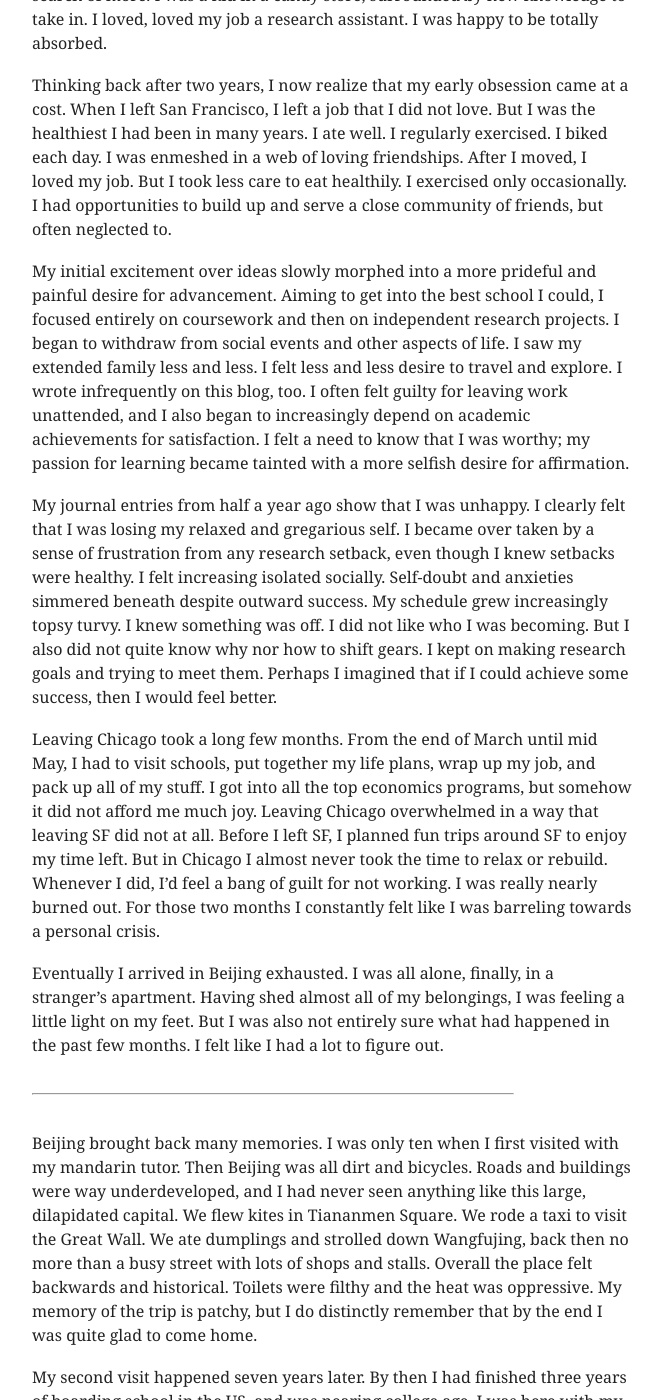
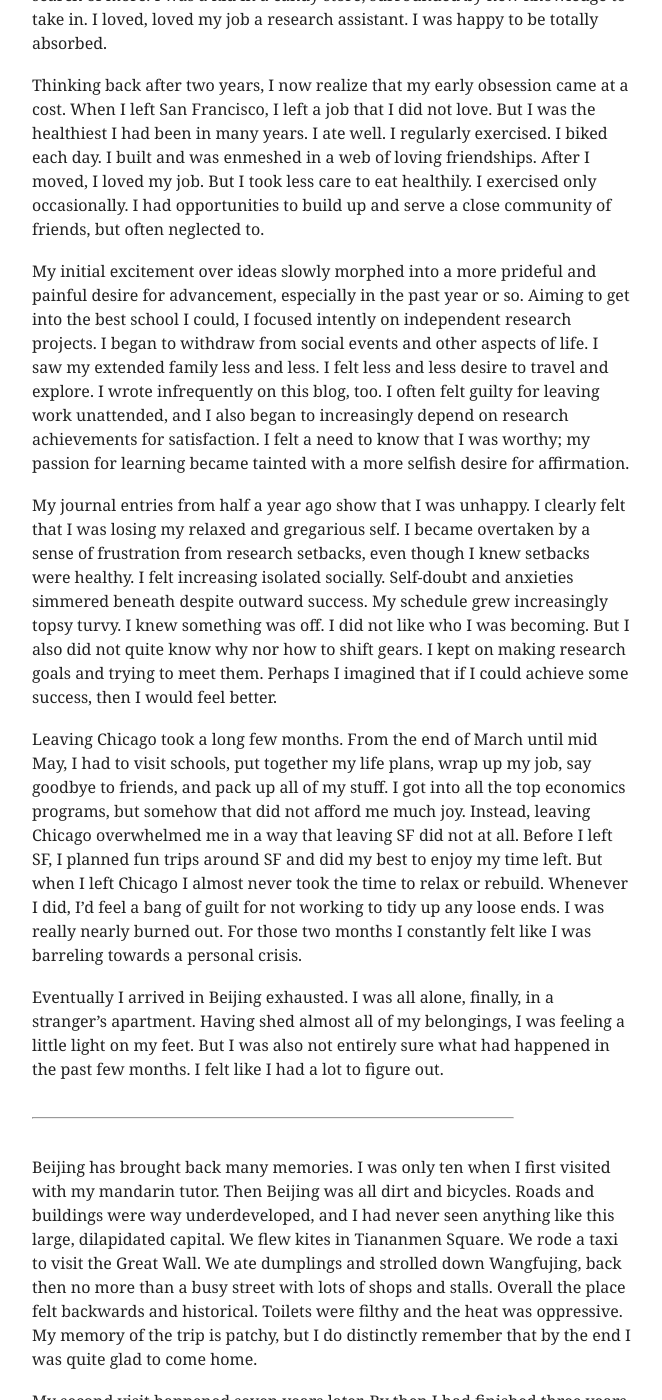
Before and after one commit to mbwong/mbwong.github.com, a Jekyll site: the page built from _posts/2015-06-15-reflections-from-beijing.md, in a window 1280 px wide and 1400 px high, scrolled down 477 px. Shown: the whole window, without its empty margins (308-970 px from the left). Built offline with Jekyll 4.4.1, drawn with Linux system fonts in a browser that asks for light colours.

Commit message:
Update 2015-06-15-reflections-from-beijing.md

```diff
--- a/_posts/2015-06-15-reflections-from-beijing.md
+++ b/_posts/2015-06-15-reflections-from-beijing.md
@@ -10,19 +10,19 @@ When I first moved to Chicago, my mother worried that in choosing an academic li
 
 I arrived at Chicago for what turned out to be a dream job. Even though my father is an economist, I had not properly studied the subject before. Much of it was really new to me. Sitting in lectures, I found myself suddenly understanding things that I never even thought about before and seeing the world wholly anew. Eager to learn I'd in drop in on seminars and classes between working on research tasks. I read textbooks and browsed syllabi in search of more. I was a kid in a candy store, surrounded by new knowledge to take in. I loved, loved my job a research assistant. I was happy to be totally absorbed.
 
-Thinking back after two years, I now realize that my early obsession came at a cost. When I left San Francisco, I left a job that I did not love. But I was the healthiest I had been in many years. I ate well. I regularly exercised. I biked each day. I was enmeshed in a web of loving friendships. After I moved, I loved my job. But I took less care to eat healthily. I exercised only occasionally. I had opportunities to build up and serve a close community of friends, but often neglected to.
+Thinking back after two years, I now realize that my early obsession came at a cost. When I left San Francisco, I left a job that I did not love. But I was the healthiest I had been in many years. I ate well. I regularly exercised. I biked each day. I built and was enmeshed in a web of loving friendships. After I moved, I loved my job. But I took less care to eat healthily. I exercised only occasionally. I had opportunities to build up and serve a close community of friends, but often neglected to.
 
-My initial excitement over ideas slowly morphed into a more prideful and painful desire for advancement. Aiming to get into the best school I could, I focused entirely on coursework and then on independent research projects. I began to withdraw from social events and other aspects of life. I saw my extended family less and less. I felt less and less desire to travel and explore. I wrote infrequently on this blog, too. I often felt guilty for leaving work unattended, and I also began to increasingly depend on academic achievements for satisfaction. I felt a need to know that I was worthy; my passion for learning became tainted with a more selfish desire for affirmation.
+My initial excitement over ideas slowly morphed into a more prideful and painful desire for advancement, especially in the past year or so. Aiming to get into the best school I could, I focused intently on independent research projects. I began to withdraw from social events and other aspects of life. I saw my extended family less and less. I felt less and less desire to travel and explore. I wrote infrequently on this blog, too. I often felt guilty for leaving work unattended, and I also began to increasingly depend on research achievements for satisfaction. I felt a need to know that I was worthy; my passion for learning became tainted with a more selfish desire for affirmation.
 
-My journal entries from half a year ago show that I was unhappy. I clearly felt that I was losing my relaxed and gregarious self. I became over taken by a sense of frustration from any research setback, even though I knew setbacks were healthy. I felt increasing isolated socially. Self-doubt and anxieties simmered beneath despite outward success. My schedule grew increasingly topsy turvy. I knew something was off. I did not like who I was becoming. But I also did not quite know why nor how to shift gears. I kept on making research goals and trying to meet them. Perhaps I imagined that if I could achieve some success, then I would feel better.
+My journal entries from half a year ago show that I was unhappy. I clearly felt that I was losing my relaxed and gregarious self. I became overtaken by a sense of frustration from research setbacks, even though I knew setbacks were healthy. I felt increasing isolated socially. Self-doubt and anxieties simmered beneath despite outward success. My schedule grew increasingly topsy turvy. I knew something was off. I did not like who I was becoming. But I also did not quite know why nor how to shift gears. I kept on making research goals and trying to meet them. Perhaps I imagined that if I could achieve some success, then I would feel better.
 
-Leaving Chicago took a long few months. From the end of March until mid May, I had to visit schools, put together my life plans, wrap up my job, and pack up all of my stuff. I got into all the top economics programs, but somehow it did not afford me much joy. Leaving Chicago overwhelmed in a way that leaving SF did not at all. Before I left SF, I planned fun trips around SF to enjoy my time left. But in Chicago I almost never took the time to relax or rebuild. Whenever I did, I'd feel a bang of guilt for not working. I was really nearly burned out. For those two months I constantly felt like I was barreling towards a personal crisis.
+Leaving Chicago took a long few months. From the end of March until mid May, I had to visit schools, put together my life plans, wrap up my job, say goodbye to friends, and pack up all of my stuff. I got into all the top economics programs, but somehow that did not afford me much joy. Instead, leaving Chicago overwhelmed me in a way that leaving SF did not at all. Before I left SF, I planned fun trips around SF and did my best to enjoy my time left. But when I left Chicago I almost never took the time to relax or rebuild. Whenever I did, I'd feel a bang of guilt for not working to tidy up any loose ends. I was really nearly burned out. For those two months I constantly felt like I was barreling towards a personal crisis.
 
 Eventually I arrived in Beijing exhausted. I was all alone, finally, in a stranger's apartment. Having shed almost all of my belongings, I was feeling a little light on my feet. But I was also not entirely sure what had happened in the past few months. I felt like I had a lot to figure out.
 
 ------
 
-Beijing brought back many memories. I was only ten when I first visited with my mandarin tutor. Then Beijing was all dirt and bicycles. Roads and buildings were way underdeveloped, and I had never seen anything like this large, dilapidated capital. We flew kites in Tiananmen Square. We rode a taxi to visit the Great Wall. We ate dumplings and strolled down Wangfujing, back then no more than a busy street with lots of shops and stalls. Overall the place felt backwards and historical. Toilets were filthy and the heat was oppressive. My memory of the trip is patchy, but I do distinctly remember that by the end I was quite glad to come home.
+Beijing has brought back many memories. I was only ten when I first visited with my mandarin tutor. Then Beijing was all dirt and bicycles. Roads and buildings were way underdeveloped, and I had never seen anything like this large, dilapidated capital. We flew kites in Tiananmen Square. We rode a taxi to visit the Great Wall. We ate dumplings and strolled down Wangfujing, back then no more than a busy street with lots of shops and stalls. Overall the place felt backwards and historical. Toilets were filthy and the heat was oppressive. My memory of the trip is patchy, but I do distinctly remember that by the end I was quite glad to come home.
 
 My second visit happened seven years later. By then I had finished three years of boarding school in the US, and was nearing college age. I was here with my best friend from middle school, Plato, who unlike me had remained in Hong Kong. Despite separation, we managed to stay closest of friends, and reunion in Beijing was sweet as hell. For the first time in our lives, we were wholly unsupervised by adults and together we explored without a care in the world. Each morning I attended Chinese language and culture courses at Peking University, and Plato visited a violin teacher downtown. And then we'd spend the rest of the day roaming the streets of the vast historical city. A few times I sat on the back of his bicycle while we whizzed from one neighborhood to another. One night we drunk 二锅头 (a nasty Chinese liquor) after eating dirty popcorn from street vendors, and were so boisterous that we got yelled at by a security guard. Another night we danced wildly at a dance club and got kicked out. I even had a very brief fling that started on the steppes of Inner Mongolia. Unlike my first visit, Beijing now had hints of modernization. It was only a year before the 2008 Olympics, and there was construction everywhere. The city was abuzz with a youthful energy -- still yet not confident, but eager and optimistic.
 
```
